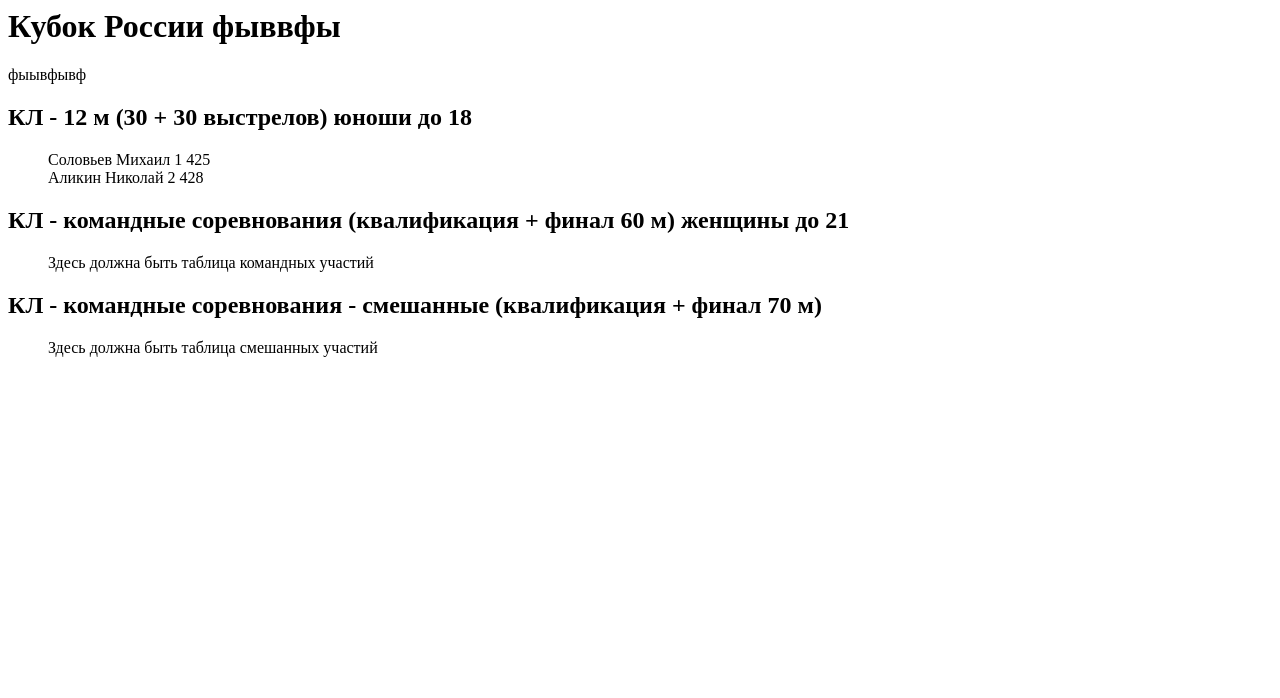
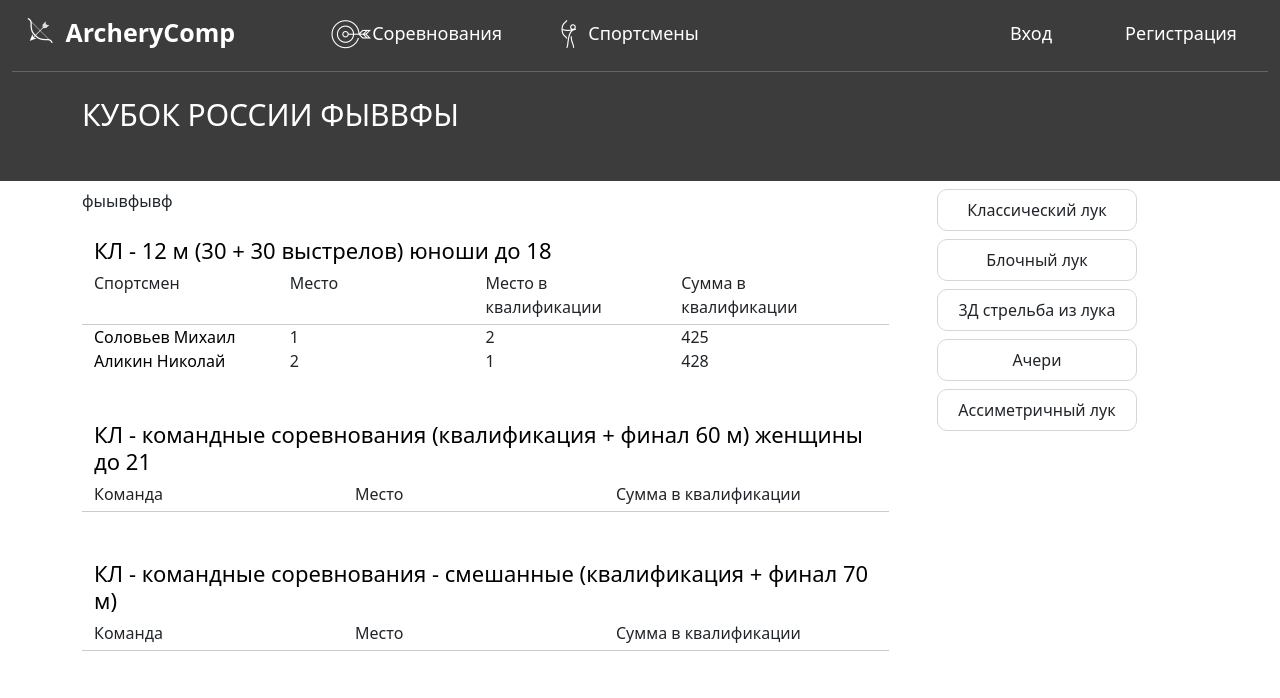
Before and after one commit to YEMyxa/ArcheryComp, a Django app: page /competitions/competition_detail/1/ in a window 1280 px wide. Shown: the top 698 px of the page. Run offline with Django 5.2, Linux system fonts and the light colour scheme; data comes from the database, SQL or seed files in the repository; both versions use the stored data as it was after the commit; some libraries are stand-ins or nearby versions.

Commit message:
Edited competitions views.

```diff
--- /dev/null
+++ b/ArcheryComp/ArcheryComp/templatetags/my_tags.py
@@ -0,0 +1,6 @@
+from django import template
+register = template.Library()
+
+@register.simple_tag(takes_context=True,name='my_foo')
+def foo(context, a,b):
+    return f"in foo func, args: {a=}, {b=}"
--- a/ArcheryComp/competitions/models.py
+++ b/ArcheryComp/competitions/models.py
@@ -8,6 +8,7 @@ class Competition(models.Model):
         ('Acheri', 'Ачери'),
         ('Asymmetrical', 'Ассиметричный лук')
     ]
+    DISCIPLINE_CHOICES_DICT = {k[0]:k[1] for k in DISCIPLINE_CHOICES}
     STATUS_CHOICES = [
         ('Championship', 'Чемпионат России'),
         ('Cup', 'Кубок России'),
@@ -15,7 +16,7 @@ class Competition(models.Model):
         ('Vseros', 'Всероссийские соревнования')
     ]
 
-    comp_id = models.AutoField(primary_key=True)
+    comp_id = models.IntegerField(primary_key=True)
     title = models.CharField(
         max_length=250
     )
--- /dev/null
+++ b/ArcheryComp/competitions/templates/competitions/competition_detail.html
@@ -0,0 +1,89 @@
+{% extends 'competitions/competitions.html' %}
+
+{% block title %}
+ArcheryComp Соревнования
+{% endblock %}
+
+{% block header %}
+<div class="container">
+    <div class="row">
+        <div class="col-12">
+            <h1>{{ competition.title }} </h1>
+        </div>
+    </div>
+</div>
+{% endblock %}
+
+{% block main %}
+
+<div class="container">
+    <div class="row mt-2 mb-4">
+        {{ competition.description }}
+    </div>
+    <div class="row">
+        {% for program in programs %}
+            <div class="row ">
+                <h3> {{ program.name }} </h3>
+            </div>
+            <div class="row mb-5">
+                {% if program.team == 'Personal' %}
+                    <div class="row">
+                        <div class="col">Спортсмен</div>
+                        <div class="col">Место</div>
+                        <div class="col">Место в квалификации</div>
+                        <div class="col">Сумма в квалификации</div>
+                    </div>
+                    <div class="line"></div>
+
+                    {% for sportsmen, place, place_qualification, sum_qualification in program.personal_program  %}
+                    <div class="row">
+                        <div class="col">
+                            <a href="#" class="">{{ sportsmen }}</a>
+                        </div>
+                        <div class="col">{{ place }}</div>
+                        <div class="col">{{ place_qualification }}</div>
+                        <div class="col">{{ sum_qualification }}</div>
+                    </div>
+                    {% endfor %}
+
+
+                {% elif program.team == 'Teams' %}
+                    <div class="row">
+                        <div class="col">Команда</div>
+                        <div class="col">Место</div>
+                        <div class="col">Сумма в квалификации</div>
+                    </div>
+                    <div class="line"></div>
+
+                    {% for sportsmens, place, sum_qualification in program.team_program  %}
+                    <div class="row">
+                        <div class="col">{{ sportsmens }}</div>
+                        <div class="col">{{ place }}</div>
+                        <div class="col">{{ sum_qualification }}</div>
+                    </div>
+                    {% endfor %}
+
+                {% else %}
+                    <div class="row">
+                        <div class="col">Команда</div>
+                        <div class="col">Место</div>
+                        <div class="col">Сумма в квалификации</div>
+                    </div>
+                    <div class="line"></div>
+
+                    {% for sportsmen, place, sum_qualification in program.mixed_program  %}
+                    <div class="row">
+                        <div class="col">{{ sportsmen }}</div>
+                        <div class="col">{{ place }}</div>
+                        <div class="col">{{ sum_qualification }}</div>
+                    </div>
+                    {% endfor %}
+
+                {% endif %}
+
+            </div>
+        {% endfor %}
+    </div>
+
+</div>
+{% endblock %}
--- /dev/null
+++ b/ArcheryComp/competitions/templates/competitions/competitions.html
@@ -0,0 +1,46 @@
+{% extends 'ArcheryComp/base.html' %}
+
+{% block content %}
+
+<div class="container">
+    <div class="row">
+        <div class="col competition-list">
+            {% block main %}{% endblock %}
+        </div>
+
+        <div class="col-3 " >
+            <div class="row justify-content-end" >
+                <div class="col-12" >
+            <!-- <nav class="navbar navbar-expand-lg">
+                <div class="container-fluid">
+                    <button class="navbar-toggler" type="button" data-bs-toggle="collapse" data-bs-target="#navbarNav" aria-controls="navbarNav" aria-expanded="false" aria-label="Toggle navigation">
+                        <span class="navbar-toggler-icon"></span>
+                    </button>
+                    <div class="collapse navbar-collapse flex-row" id="navbarNav"> -->
+                        <ul class="row navbar-nav text-center" style="position: fixed;">
+                            <li class="nav-item mt-2">
+                                <a href="{% url 'competitions:classical_list' %}" class="nav-link comp-sidebar-elem">Классический лук</a>
+                            </li>
+                            <li class="nav-item mt-2">
+                                <a href="{% url 'competitions:compound_list' %}" class="nav-link comp-sidebar-elem">Блочный лук</a>
+                            </li>
+                            <li class="nav-item mt-2">
+                                <a href="{% url 'competitions:D_list' %}" class="nav-link comp-sidebar-elem">3Д стрельба из лука</a>
+                            </li>
+                            <li class="nav-item mt-2">
+                                <a href="{% url 'competitions:acheri_list' %}" class="nav-link comp-sidebar-elem">Ачери</a>
+                            </li>
+                            <li class="nav-item mt-2">
+                                <a href="{% url 'competitions:asymmetrical_list' %}" class="nav-link comp-sidebar-elem">Ассиметричный лук</a>
+                            </li>
+                        </ul>
+                    <!-- </div>
+                </div>
+            </nav>     -->
+        </div>
+        </div>
+        </div>
+    </div>
+</div>
+
+{% endblock %}
--- a/ArcheryComp/competitions/urls.py
+++ b/ArcheryComp/competitions/urls.py
@@ -4,11 +4,11 @@ from competitions import views
 app_name = 'competitions'
 
 urlpatterns = [
-    path('', views.index, name='main'),
-    path('classical/', views.ClassicalListView.as_view(), name='classical_list'),
-    path('compound/', views.CompoundListView.as_view(), name='compound_list'),
-    path('3D/', views.DListView.as_view(), name='D_list'),
-    path('acheri/', views.AcheriListView.as_view(), name='acheri_list'),
+    path('',              views.IndexView.as_view(),            name='index'),
+    path('classical/',    views.ClassicalListView.as_view(),    name='classical_list'),
+    path('compound/',     views.CompoundListView.as_view(),     name='compound_list'),
+    path('3D/',           views.DListView.as_view(),            name='D_list'),
+    path('acheri/',       views.AcheriListView.as_view(),       name='acheri_list'),
     path('asymmetrical/', views.AsymmetricalListView.as_view(), name='asymmetrical_list'),
     path('competition_detail/<int:comp_id>/', views.CompetitionDetailView.as_view(), name='competition_detail'),
 ]
--- a/ArcheryComp/competitions/views.py
+++ b/ArcheryComp/competitions/views.py
@@ -7,78 +7,50 @@ from django.http import HttpResponse
 from django.urls import reverse
 from .models import Competition
 
-def index(request):
-    classical_list_url = reverse('competitions:classical_list')
-    compound_list_url = reverse('competitions:compound_list')
-    D_list_url = reverse('competitions:D_list')
-    acheri_list_url = reverse('competitions:acheri_list')
-    asymmetrical_list_url = reverse('competitions:asymmetrical_list')
-    participation_list_url = reverse('participations:main')
-    html = (f"<h1>Список соревнований</h1>"
-            f"<h2>Выбор дисциплины</h2>"
-            f"<a href='{classical_list_url}'>Классический лук</a><br/>"
-            f"<a href='{compound_list_url}'>Блочный лук</a><br/>"
-            f"<a href='{D_list_url}'>3Д стрельба из лука</a><br/>"
-            f"<a href='{acheri_list_url}'>Ачери</a><br/>"
-            f"<a href='{asymmetrical_list_url}'>Ассиметричный лук</a><br/>"
-            f"<a href='{participation_list_url}'>Список участий</a>")
-    return HttpResponse(html)
+class IndexView(View):
+    template_name = 'competitions/index.html'
+
+    def get(self, request, *args, **kwargs):
+        return render(request, self.template_name)
 
 from django.views.generic import ListView
 
-def get_for_lists(self, request, *args, **kwargs):
-    competitions = self.get_queryset().order_by('started_at')
-    competitions_html = '<h1>Список соревнований</h1><ul>'
-    for competition in competitions:
-        competition_url = reverse('competitions:competition_detail', kwargs={'comp_id': competition.comp_id})
-        competitions_html += f'<li><a href="{competition_url}">{competition.title}</a></li>'
-    competitions_html += '</ul>'
-    return HttpResponse(competitions_html)
-
-class ClassicalListView(ListView):
+class DisciplineListView(ListView):
     model = Competition
+    template_name = 'competitions/discipline.html'
+    discipline = ''
 
     def get_queryset(self):
-        return Competition.objects.filter(discipline='Classical')
+        return Competition.objects.filter(discipline=self.discipline)
 
-    get = get_for_lists
+    def get(self, request, *args, **kwargs):
+        competitions = self.get_queryset().order_by('started_at')
 
-class CompoundListView(ListView):
-    model = Competition
+        return render(request, self.template_name, context={'competitions':competitions,
+                                                            'discipline':self.model.DISCIPLINE_CHOICES_DICT[self.discipline],
+                                                            })
 
-    def get_queryset(self):
-        return Competition.objects.filter(discipline='Compound')
+class ClassicalListView(DisciplineListView):
+    discipline = 'Classical'
 
-    get = get_for_lists
+class CompoundListView(DisciplineListView):
+    discipline = 'Compound'
 
-class DListView(ListView):
-    model = Competition
+class DListView(DisciplineListView):
+    discipline = '3D'
 
-    def get_queryset(self):
-        return Competition.objects.filter(discipline='3D')
+class AcheriListView(DisciplineListView):
+    discipline = 'Acheri'
 
-    get = get_for_lists
+class AsymmetricalListView(DisciplineListView):
+    discipline = 'Asymmetrical'
 
-class AcheriListView(ListView):
-    model = Competition
-
-    def get_queryset(self):
-        return Competition.objects.filter(discipline='Acheri')
-
-    get = get_for_lists
-
-class AsymmetricalListView(ListView):
-    model = Competition
-
-    def get_queryset(self):
-        return Competition.objects.filter(discipline='Asymmetrical')
-
-    get = get_for_lists
 
 from django.views.generic import DetailView
 
 class CompetitionDetailView(DetailView):
     model = Competition
+    template_name = 'competitions/competition_detail.html'
     pk_url_kwarg = 'comp_id'
 
     def get(self, request, *args, **kwargs):
@@ -89,19 +61,40 @@ class CompetitionDetailView(DetailView):
         mixed_participations = competition.mixed_participations.all()
         participations_type = [personal_participations, team_participations, mixed_participations]
         programs = set()
-        response_html = f'<h1>{competition.title}</h1><p>{competition.description}</p>'
+
         for participations in participations_type:
             for participation in participations:
                 programs.add(participation.program)
+
         for program in programs:
-            response_html += f'<h2>{program.name}</h2><ul>'
+            program.personal_program = []
+            program.team_program = []
+            program.mixed_program = []
+
+            participations = competition.participations.filter(program=program)
             if program.team == 'Personal':
-                participations = competition.participations.filter(program=program)
                 for participation in participations:
-                    response_html += f'{participation.sportsman} {participation.place} {participation.sum_qualification}</br>'
+                    program.personal_program.append([participation.sportsman,
+                                                     participation.place,
+                                                     participation.place_qualification,
+                                                     participation.sum_qualification])
+            # Аналогично Personal
             elif program.team == 'Teams':
-                response_html += f'Здесь должна быть таблица командных участий'
+                for participation in participations:
+                    program.team_program.append([(participation.sportsman_1,
+                                                  participation.sportsman_2,
+                                                  participation.sportsman_3),
+                                                  participation.place,
+                                                  participation.place_qualification,
+                                                  participation.sum_qualification])
             else:
-                response_html += f'Здесь должна быть таблица смешанных участий'
-            response_html += '</ul>'
-        return HttpResponse(response_html)
+                for participation in participations:
+                    program.mixed_program.append([(participation.sportsman_M,
+                                                   participation.sportsman_F),
+                                                   participation.place,
+                                                   participation.place_qualification,
+                                                   participation.sum_qualification])
+
+        return render(request, self.template_name, context={'competition':competition,
+                                                            'programs': programs,
+                                                            })
--- a/ArcheryComp/participations/models.py
+++ b/ArcheryComp/participations/models.py
@@ -20,7 +20,7 @@ class Sportsman(models.Model):
         ('Coach', 'Организатор')
     ]
 
-    id = models.AutoField(primary_key=True)
+    id = models.IntegerField(primary_key=True)
     first_name = models.CharField(
         max_length=50,
         null=True,
--- a/ArcheryComp/participations/views.py
+++ b/ArcheryComp/participations/views.py
@@ -9,10 +9,6 @@ from django.template.loader import render_to_string
 # from .forms import ProjectForm, TaskForm
 from django.contrib.auth.mixins import PermissionRequiredMixin
 
-def index(request):
-    html = f"<h1>Список участий</h1>"
-    return HttpResponse(html)
-
 
 class IndexView(View):
     def get(self, request, *args, **kwargs):
--- a/ArcheryComp/static/css/style.css
+++ b/ArcheryComp/static/css/style.css
@@ -250,3 +250,23 @@ a {
     border: 1px solid black;
     height: 35px;
 }
+
+.comp-list {
+    font-size: var(--text-font-size);
+}
+.comp-list:hover {
+    text-decoration: underline;
+}
+
+.comp-sidebar-elem {
+    border: 1px solid var(--bg-color1);
+    border-radius: 10px;
+    min-width: 200px;
+}
+.comp-sidebar-elem:hover {
+    border: 1px solid black;
+}
+
+.competition-list a:hover {
+    text-decoration: underline;
+}
```
Also changed, not shown: ArcheryComp/competitions/templates/competitions/discipline.html (added, +35 -0 lines), ArcheryComp/competitions/templates/competitions/index.html (+5 -5 lines), ArcheryComp/ArcheryComp/templatetags/__init__.py (added), ArcheryComp/db.sqlite3.
